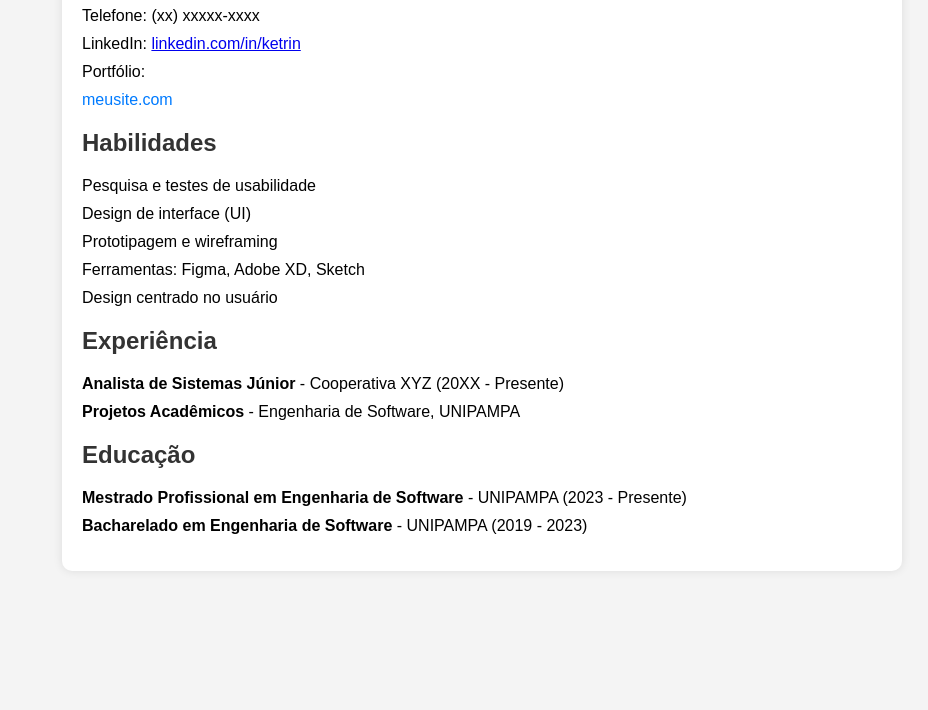
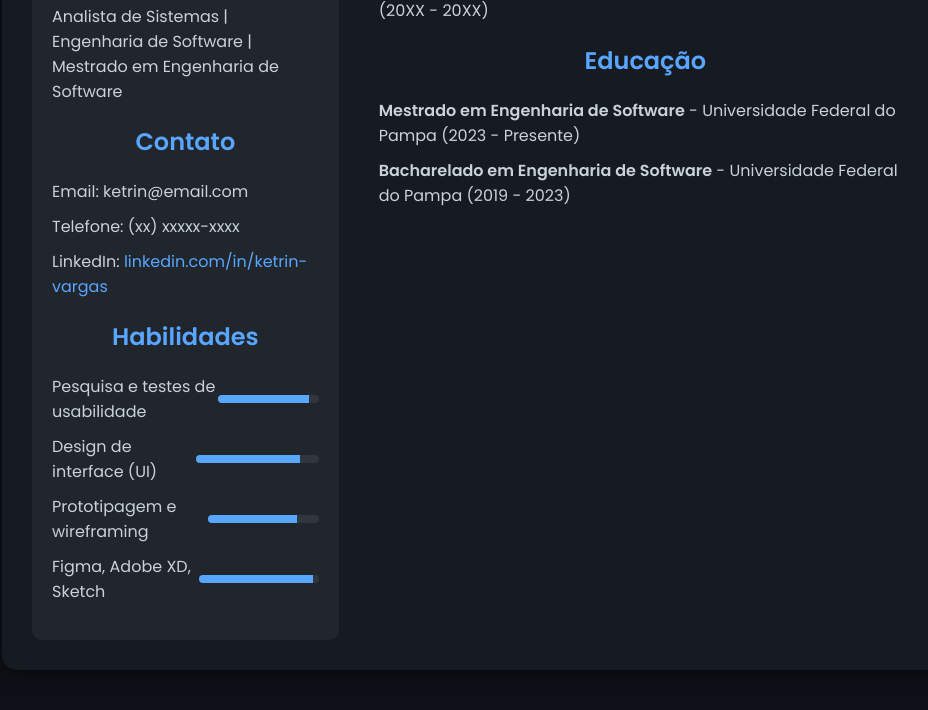
Before and after one commit to KetrinDiovanaVargas/portifolio, a plain HTML site: page index.html in a window 1280 px wide. Shown: the part 227-937 px from the top of the page, without its empty margins (158-1086 px from the left). Before the commit the page ends 818 px from the top, so only its background shows below. Drawn offline with Linux system fonts and the light colour scheme.

Commit message:
Update index.html

```diff
--- a/index.html
+++ b/index.html
@@ -3,28 +3,46 @@
 <head>
     <meta charset="UTF-8">
     <meta name="viewport" content="width=device-width, initial-scale=1.0">
-    <title>Currículo - UX Designer</title>
+    <title>Currículo - Ketrin Vargas</title>
     <style>
+        @import url('https://fonts.googleapis.com/css2?family=Poppins:wght@300;400;600&display=swap');
         body {
-            font-family: Arial, sans-serif;
+            font-family: 'Poppins', sans-serif;
             margin: 0;
             padding: 0;
-            background-color: #f4f4f4;
+            background-color: #0d1117;
+            color: #c9d1d9;
         }
         .container {
-            max-width: 800px;
-            margin: 20px auto;
-            background: white;
+            max-width: 900px;
+            margin: 40px auto;
+            background: #161b22;
+            padding: 30px;
+            border-radius: 15px;
+            box-shadow: 0 4px 15px rgba(0, 0, 0, 0.5);
+            display: flex;
+            flex-wrap: wrap;
+        }
+        .sidebar {
+            flex: 1 1 250px;
+            background: #21262d;
             padding: 20px;
             border-radius: 10px;
-            box-shadow: 0 0 10px rgba(0, 0, 0, 0.1);
+            margin-right: 20px;
+        }
+        .main-content {
+            flex: 2 1 500px;
+            padding: 20px;
+        }
+        .profile-img {
+            width: 120px;
+            border-radius: 50%;
+            display: block;
+            margin: 0 auto 20px;
         }
         h1, h2 {
-            color: #333;
-        }
-        .profile-img {
-            width: 100px;
-            border-radius: 50%;
+            color: #58a6ff;
+            text-align: center;
         }
         .section {
             margin-top: 20px;
@@ -36,57 +54,63 @@
         .contact li, .skills li, .experience li, .education li {
             margin-bottom: 10px;
         }
-        .portfolio-link {
-            display: block;
-            margin-top: 10px;
-            color: #007BFF;
+        .skills li {
+            display: flex;
+            justify-content: space-between;
+            align-items: center;
+        }
+        .skill-bar {
+            width: 60%;
+            height: 8px;
+            background: #30363d;
+            border-radius: 5px;
+            overflow: hidden;
+        }
+        .skill-fill {
+            height: 100%;
+            background: #58a6ff;
+        }
+        a {
+            color: #58a6ff;
             text-decoration: none;
+        }
+        a:hover {
+            text-decoration: underline;
         }
     </style>
 </head>
 <body>
     <div class="container">
-        <header>
-            <h1>Ketrin [Sobrenome]</h1>
-            <p>UX Designer | Product Designer</p>
-        </header>
-
-        <section class="section">
+        <div class="sidebar">
+            <img src="profile.jpg" alt="Foto de Ketrin Vargas" class="profile-img">
+            <h1>Ketrin Vargas</h1>
+            <p>Analista de Sistemas | Engenharia de Software | Mestrado em Engenharia de Software</p>
             <h2>Contato</h2>
             <ul class="contact">
                 <li>Email: ketrin@email.com</li>
                 <li>Telefone: (xx) xxxxx-xxxx</li>
-                <li>LinkedIn: <a href="#">linkedin.com/in/ketrin</a></li>
-                <li>Portfólio: <a href="#" class="portfolio-link">meusite.com</a></li>
+                <li>LinkedIn: <a href="https://www.linkedin.com/in/ketrin-vargas/">linkedin.com/in/ketrin-vargas</a></li>
             </ul>
-        </section>
-
-        <section class="section">
             <h2>Habilidades</h2>
             <ul class="skills">
-                <li>Pesquisa e testes de usabilidade</li>
-                <li>Design de interface (UI)</li>
-                <li>Prototipagem e wireframing</li>
-                <li>Ferramentas: Figma, Adobe XD, Sketch</li>
-                <li>Design centrado no usuário</li>
+                <li>Pesquisa e testes de usabilidade <div class="skill-bar"><div class="skill-fill" style="width: 90%;"></div></div></li>
+                <li>Design de interface (UI) <div class="skill-bar"><div class="skill-fill" style="width: 85%;"></div></div></li>
+                <li>Prototipagem e wireframing <div class="skill-bar"><div class="skill-fill" style="width: 80%;"></div></div></li>
+                <li>Figma, Adobe XD, Sketch <div class="skill-bar"><div class="skill-fill" style="width: 95%;"></div></div></li>
             </ul>
-        </section>
-
-        <section class="section">
+        </div>
+        <div class="main-content">
             <h2>Experiência</h2>
             <ul class="experience">
-                <li><strong>Analista de Sistemas Júnior</strong> - Cooperativa XYZ (20XX - Presente)</li>
-                <li><strong>Projetos Acadêmicos</strong> - Engenharia de Software, UNIPAMPA</li>
+                <li><strong>Analista de Sistemas</strong> - Empresa XYZ (20XX - Presente)</li>
+                <li><strong>Estagiária em Desenvolvimento de Software</strong> - Empresa ABC (20XX - 20XX)</li>
             </ul>
-        </section>
-
-        <section class="section">
             <h2>Educação</h2>
             <ul class="education">
-                <li><strong>Mestrado Profissional em Engenharia de Software</strong> - UNIPAMPA (2023 - Presente)</li>
-                <li><strong>Bacharelado em Engenharia de Software</strong> - UNIPAMPA (2019 - 2023)</li>
+                <li><strong>Mestrado em Engenharia de Software</strong> - Universidade Federal do Pampa (2023 - Presente)</li>
+                <li><strong>Bacharelado em Engenharia de Software</strong> - Universidade Federal do Pampa (2019 - 2023)</li>
             </ul>
-        </section>
+        </div>
     </div>
 </body>
 </html>
```
